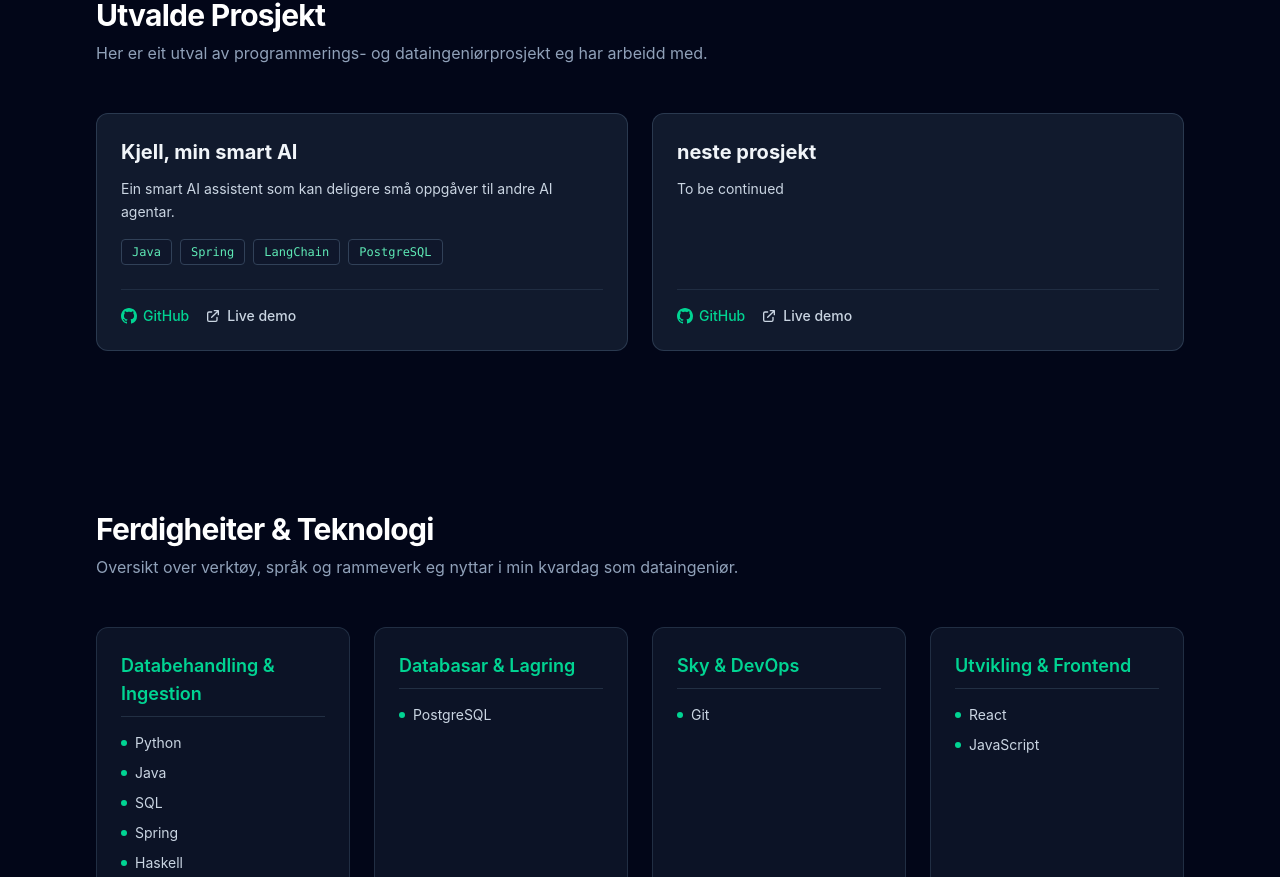
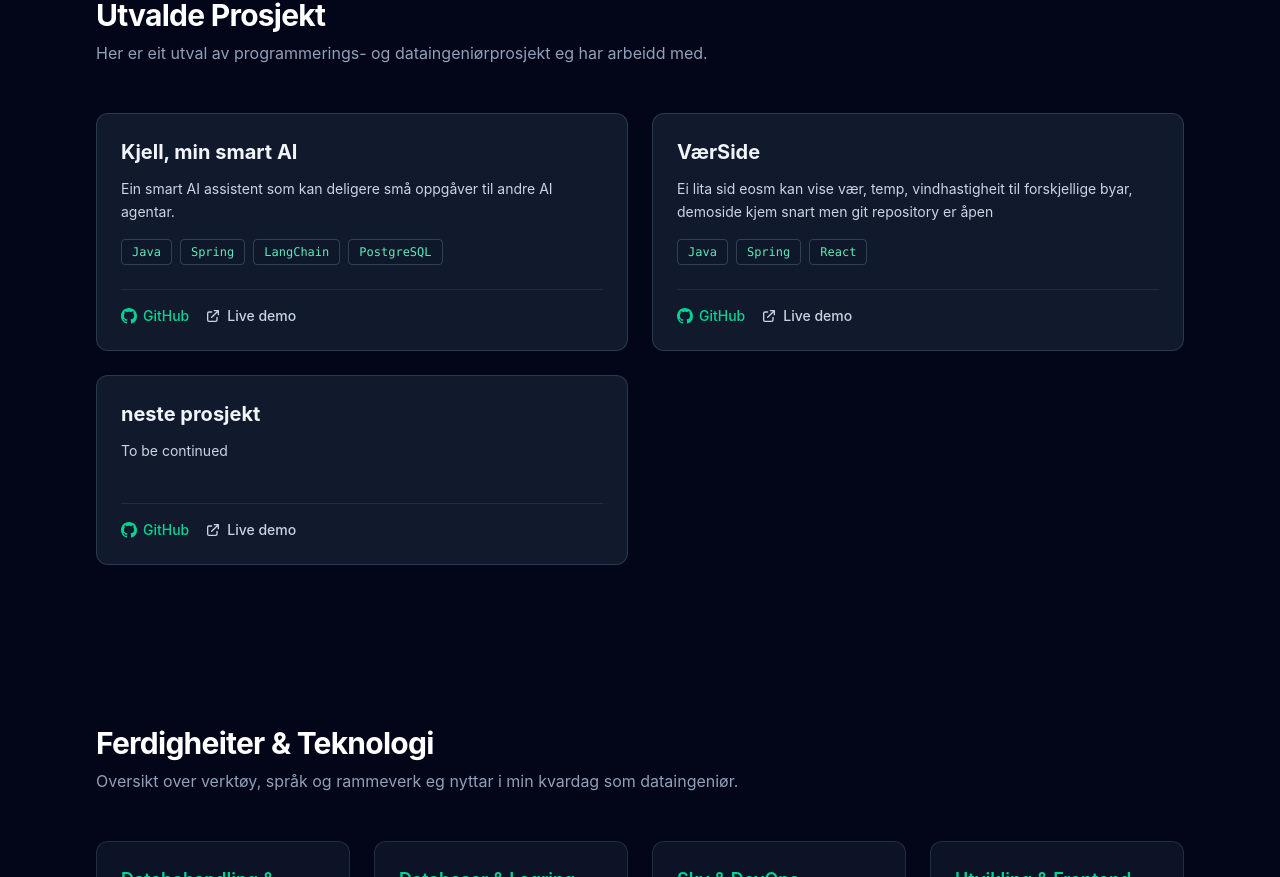
Before and after one commit to Toft30/Portfolio, a React (Vite) app in the folder react-portfolio/: page / in a window 1280 px wide. Shown: the part 936-1813 px from the top of the page. Built offline with nearby package versions, Linux system fonts and the light colour scheme.

Commit message:
Satt inn vær beskrivelse og git lenke

```diff
--- a/react-portfolio/src/components/Project.jsx
+++ b/react-portfolio/src/components/Project.jsx
@@ -10,6 +10,16 @@ const projectsData = [
   },
   {
     id: 2,
+    title: 'VærSide',
+    description:
+      'Ei lita sid eosm kan vise vær, temp, vindhastigheit til forskjellige byar, demoside kjem snart men git repository er åpen',
+    techStack: ['Java', 'Spring', 'React'],
+    githubUrl: 'https://github.com/Toft30/VaerApp.git',
+    demoUrl: '',
+  },
+
+{
+    id: 3,
     title: 'neste prosjekt',
     description:
       'To be continued',
```
